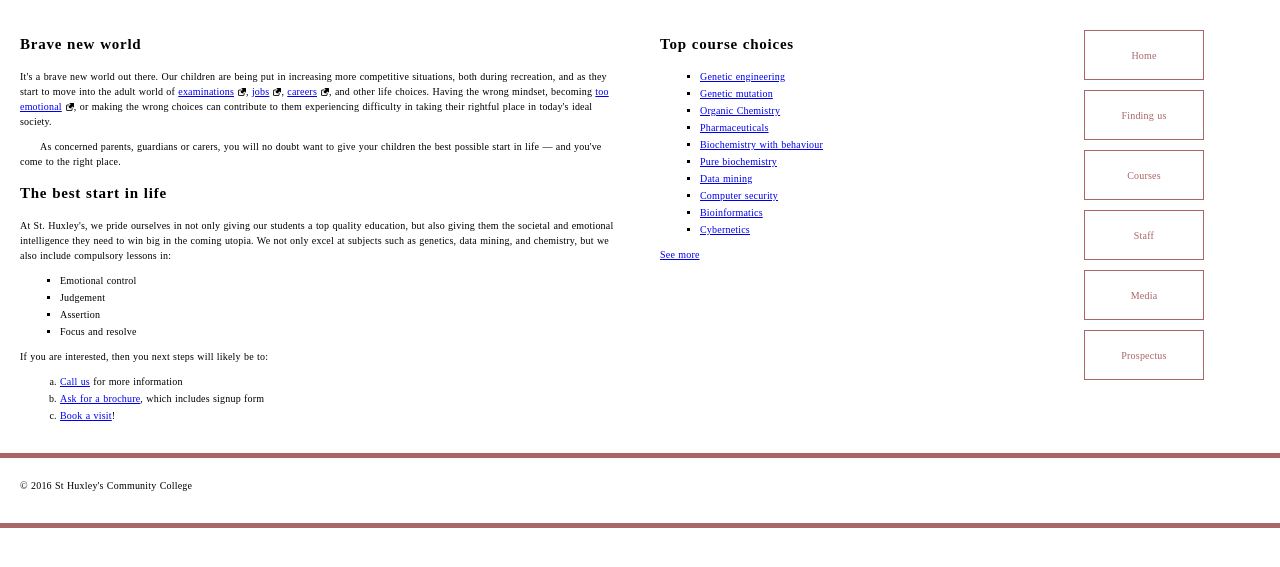
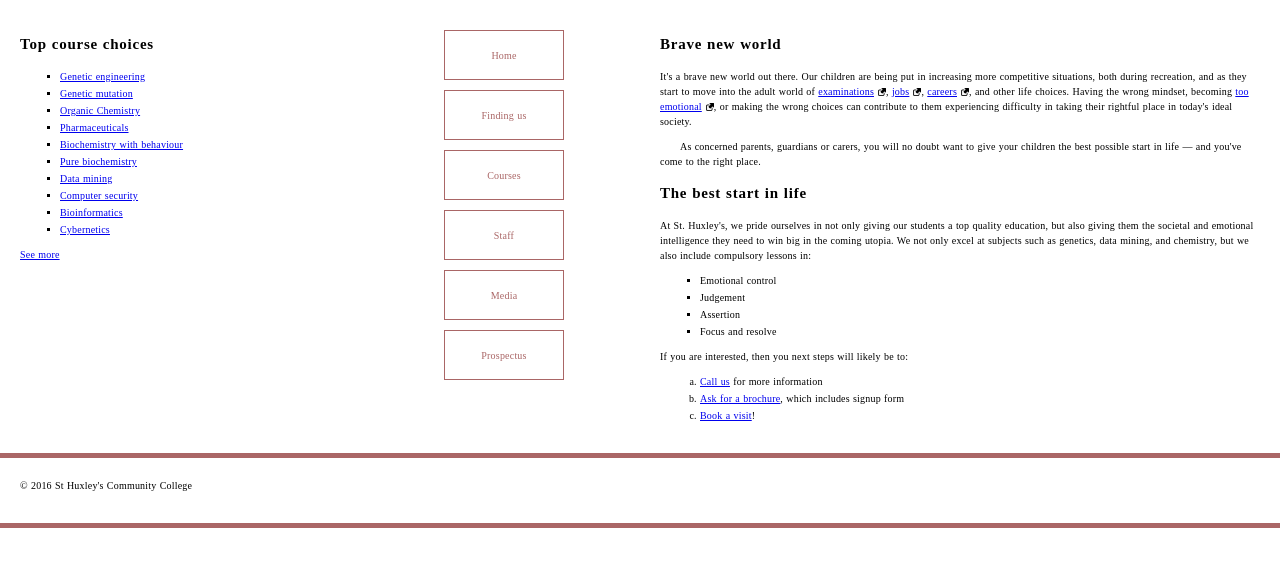
Before and after one commit to PratigMgr/pratigMgr.github.io, a PHP site: the page made by Lab 3/Part 3/index.html in a window 1280 px wide. Shown: the part 109-676 px from the top of the page. Run offline with PHP 8.4, Linux system fonts and the light colour scheme.

Commit message:
Update style.css part 3 lab 3
change float form left to right in selection selector

```diff
--- a/Lab 3/Part 3/css/style.css
+++ b/Lab 3/Part 3/css/style.css
@@ -20,7 +20,7 @@ body {
 /* Layout */
 
 section {
-  float: left;
+  float: right;
   width: 50%;
 }
 
@@ -35,6 +35,7 @@ nav {
   background-color: solid #a66;
   border: 5px solid solid #a66;
   padding: 25px 20px;
+
 }
 
 footer {
```
